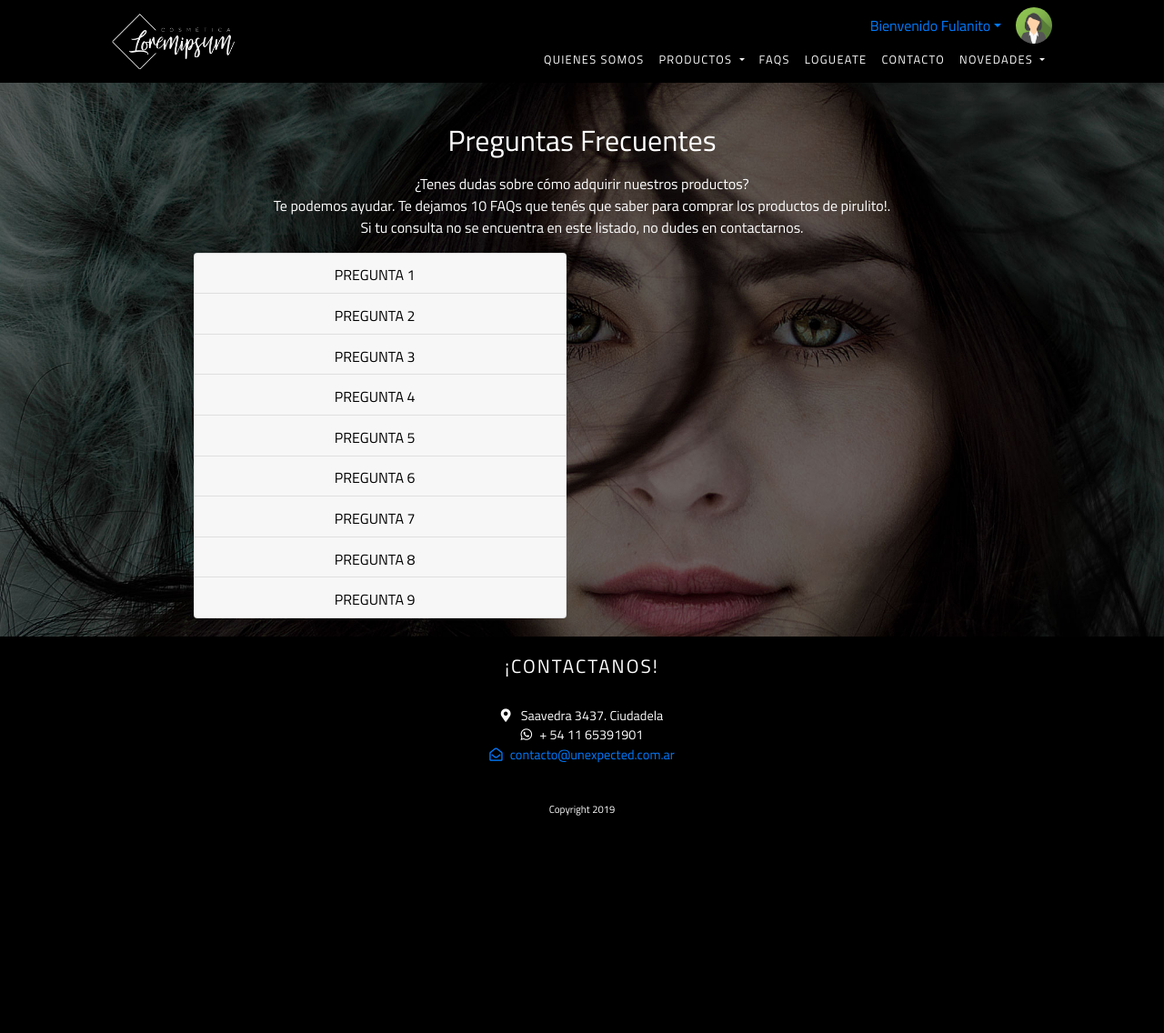
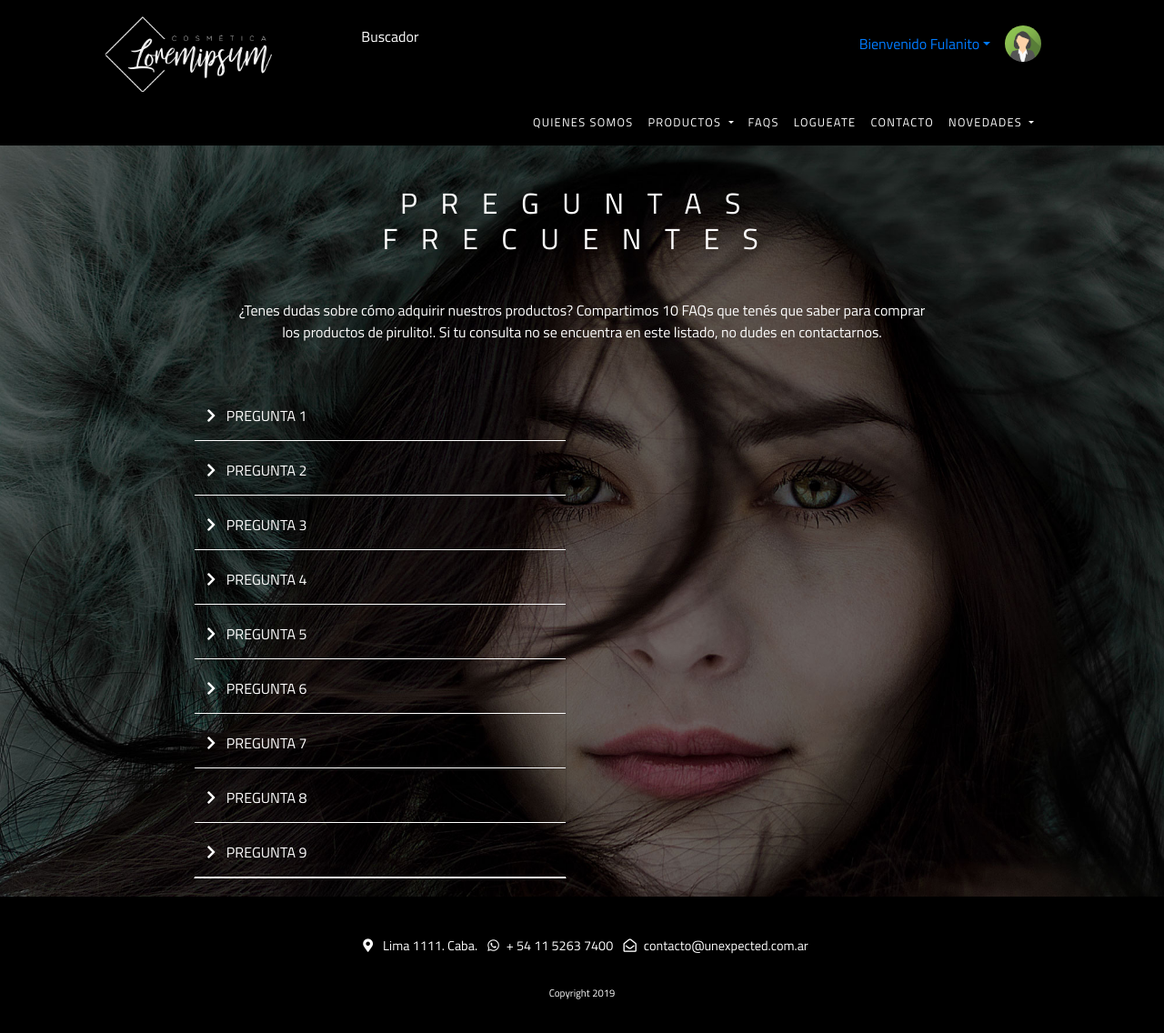
Before and after one commit to TomasMVazquez/lorem_ipsum, a PHP site: page /faqs.php in a window 1280 px wide. Shown: the whole page at 91% size. Before the commit the page ends 897 px from the top, so only its background shows below. Run offline with PHP 8.4, Linux system fonts and the light colour scheme; some libraries are stand-ins or nearby versions; some web fonts are replaced.

Commit message:
v.0.3.9 bis - Fqs y Header nuevo

```diff
--- a/css/style.css
+++ b/css/style.css
@@ -162,6 +162,24 @@ h4 {
 .btn-secondary:not(:disabled):not(.disabled):active:focus, .btn-secondary:not(:disabled):not(.disabled).active:focus,
 .show > .btn-secondary.dropdown-toggle:focus {
   box-shadow: 0 0 0 0.2rem rgba(130, 138, 145, 0.5);
+}
+
+
+.btn-link {
+  font-weight: 400;
+  color: #fff;
+  text-decoration: none;
+}
+
+.btn-link:hover {
+  color: #f9f9f9;
+  text-decoration: underline;
+}
+
+.btn-link:focus, .btn-link.focus {
+  text-decoration: none;
+  box-shadow: none;
+  color: #ccc;
 }
 
 .btn-light {
@@ -397,7 +415,10 @@ input:checked + .slider:before {
 
 .mainHeader{
   width: 100%;
+  text-align: center;
 }
+
+
 .perfilHeader{
   display: none;
 }
@@ -454,6 +475,7 @@ input:checked + .slider:before {
     padding-left: 0.8rem;
 }
 
+
 /* --------------------------------------------------------------------------------- FAQ */
 
 .mainFaqs {
@@ -465,6 +487,24 @@ input:checked + .slider:before {
 
 #accordionDesktop{
   display: none;
+}
+
+.mainFaqs .card {
+  background-color: #fff;
+  background-clip: border-box;
+
+  border-bottom: 1px solid rgba(255, 255, 255, 1);
+  border-radius: 0;
+}
+
+.mainFaqs .card-header {
+  padding: 0.5rem 0.75rem;
+  background-color: rgba(0, 0, 0, 1);
+  border-bottom: 1px solid rgba(255, 255, 255, 1);
+}
+
+.card-header:first-child {
+    border-radius: 0;
 }
 
 /* --------------------------------------------------------------------------------- FOOTER */
@@ -488,52 +528,86 @@ footer .mainFooter{
   align-items: center;
   width: 100%;
   font-size: 0.9rem;
+  color: #fff;
 }
 
-footer .map{
-  width: 100%;
-  height: 30vh;
+footer a{
+  color: #fff!important;
 }
 
-footer form{
-  align-self: center;
+footer a:hover{
+  color:#ccc;
+  text-decoration: none;
 }
-
-
-footer .form-control {
-    display: block;
-    width: 100%;
-    height: calc(1.5em + 0.75rem + 2px);
-    padding: 0.25rem 0.25rem;
-    font-size: 1rem;
-    font-weight: 400;
-    line-height: 1.5;
-    color: #fff;
-    background-color: transparent;
-    background-clip: padding-box;
-    border: 1px solid #ced4da;
-    border-radius: 1.5rem;
-    transition: border-color 0.15s ease-in-out, box-shadow 0.15s ease-in-out;
-}
-
-
 
 /* --------------------------------------------------------------------------------- MEDIA QUERYs */
 /* Phones Landscape */
 @media (min-width:480px){
 
   /* --------------------------------------------------------------------------------- HEADER */
+  .navbar-brand img{
+    width: 60%;
+  }
 
-.navbar-brand img{
-  width: 50%;
+  .mainHeader {
+    display: flex;
+    flex-wrap: wrap;
+  }
+
+  .navbar-toggler{
+    margin: 20px 0 0 0;
+    border: none;
+  }
+
+  .clmLogo{
+    display: flex;
+    flex-direction: column;
+    align-items: flex-start;
+    justify-content: space-between;
+    padding: 15px 20px;
+
+  }
+
+  .clmPerfil{
+    display: flex;
+    flex-direction: column;
+    align-items: flex-end;
+    color: #fff;
+    justify-content: space-between!important;
+    padding: 15px 20px;
+
+  }
+
+  .perfilHeader{
+    width: 100%;
+    display: flex;
+    align-items: center;
+    justify-content: flex-end;
+  }
+
+  .perfilHeader img{
+    width: 40px;
+    height: auto;
+    border-radius: 50%;
+  }
+
+  .navbar-brand {
+  text-align: left;
+  }
+
+  .navbar {
+      align-items: normal!important;
+  }
+
+  .navbar-nav {
+    -ms-flex-direction: row;
+    flex-direction: row;
+    justify-content: space-around;
+    margin: 0 20px;
+
   }
 
   /* --------------------------------------------------------------------------------- FOOTER */
-
-  footer .map{
-    width: 100%;
-    height: 60vh;
-  }
 
 /* Tablets */
 @media (min-width:768px){
@@ -572,6 +646,34 @@ img.avatar {
     width: 100%;
 }
   /* --------------------------------------------------------------------------------- HEADER */
+
+    .mainHeader {
+      display: flex;
+      flex-wrap: wrap;
+    }
+
+    .navbar-toggler{
+      margin: 20px 0 0 0;
+      border: none;
+    }
+
+    .clmLogo{
+      display: flex;
+      flex-direction: column;
+      align-items: flex-start;
+      justify-content: space-between;
+      padding: 20px;
+    }
+
+    .clmPerfil{
+      display: flex;
+      flex-direction: column;
+      align-items: flex-end;
+      color: #fff;
+      justify-content: space-between;
+      padding: 20px;
+    }
+
     .perfilHeader{
       width: 100%;
       display: flex;
@@ -585,25 +687,33 @@ img.avatar {
       border-radius: 50%;
     }
 
-  .navbar-expand-md {
-    -ms-flex-flow: column nowrap;
-    flex-flow: column nowrap;
+    .navbar-brand {
+    text-align: left;
   }
-  .navbar-brand img{
-    width: 50%;
 
+    .navbar-nav {
+      -ms-flex-direction: row;
+      flex-direction: row;
+      justify-content: space-between;
   }
 
   .navbar-expand-md .navbar-collapse {
       justify-content: center;
   }
 
+  .navbar-brand img{
+    width: 50%;
+
+  }
+
+  /*
+    .navbar-expand-md {
+      -ms-flex-flow: column nowrap;
+      flex-flow: column nowrap;
+  }
+
 /* --------------------------------------------------------------------------------- FOOTER */
 
-footer .map{
-  width: 100%;
-  height: 40vh;
-}
 
 
 }
@@ -631,27 +741,37 @@ form button.volver{
 }
 
 .navbar-brand img{
-  width: 40%;
+  width: 70%;
 
 }
-
+/*
 .mainHeader {
     width: 100%;
     justify-content: flex-end;
     align-items: flex-end;
     display: flex;
     flex-direction: column;
+}*/
+.clmLogo{
+  padding: 10px 0 0 0;
 }
+
+.clmPerfil {
+    display: flex;
+    flex-direction: row-reverse;
+    align-items: flex-start;
+ }
+
 
 .socialMedia {
     width: auto;
     justify-content: flex-end;
 }
 
-.navbar-expand-md {
-  -ms-flex-flow: column nowrap;
-  flex-flow: row nowrap;
+.navbar-expand-md .navbar-collapse {
+    justify-content: flex-end;
 }
+
 
 
 /* --------------------------------------------------------------------------------- FAQS */
@@ -674,9 +794,28 @@ form button.volver{
     justify-content: space-between;
   }
 
-  #accordionDesktop, .faqs-rtas{
+  #accordionDesktop{
+    display: flex;
+    width: 100%;
+  }
+
+  .faqs-preguntas, .faqs-rtas{
     display: block;
     width: 48%;
+  }
+
+  .mainFaqs .card {
+    background-color: rgba(255, 255, 255, 0);;
+    background-clip: border-box;
+    border-bottom: 1px solid rgba(255, 255, 255, 1);
+    border-radius: 0;
+  }
+
+  .mainFaqs .card-header {
+    padding: 0.5rem 0.75rem;
+    background-color: rgba(0, 0, 0, 0);
+    border-bottom: 2px solid rgba(255, 255, 255, 1);
+    text-align: left;
   }
 
   .card-header {
@@ -684,6 +823,7 @@ form button.volver{
   }
 
   /* --------------------------------------------------------------------------------- FOOTER */
+
 
     footer .mainFooter{
       display: flex;
@@ -693,14 +833,6 @@ form button.volver{
       width: 100%;
       font-size: 0.9rem;
     }
-
-  footer form{
-    align-self: flex-start;
-  }
-
-  footer .map{
-    height: 60vh;
-  }
 }
 /* Widescreen */
 @media (min-width:1200px){
--- a/faqs.php
+++ b/faqs.php
@@ -21,12 +21,10 @@ $title="Lorem ipsum | FAQs";
 
         </div>
 
-        <h2 class="mt-4">Preguntas Frecuentes</h2>
-        <p class="m-3">¿Tenes dudas sobre cómo adquirir nuestros productos? <br>
-          Te podemos ayudar. Te dejamos 10 FAQs que tenés que saber para comprar los productos de pirulito!.<br>
-          Si tu consulta no se encuentra en este listado, no dudes en contactarnos.
+        <h3 class="mt-4">Preguntas Frecuentes</h3>
+        <p class="m-5">¿Tenes dudas sobre cómo adquirir nuestros productos?  Compartimos 10 FAQs que tenés que saber para comprar los productos de pirulito!. Si tu consulta no se encuentra en este listado, no dudes en contactarnos.
         </p>
-        <div class="accordion" id="accordionMobile">
+        <div class="accordion mt-3" id="accordionMobile">
             <div class="card">
               <div class="card-header" id="headingOne">
                 <h2 class="mb-0">
@@ -165,14 +163,14 @@ $title="Lorem ipsum | FAQs";
           </div>
 
           <!-- Versión Desktop -->
-          <div class="faqDesktop">
+          <div class="faqDesktop" id="accordionDesktop">
 
-            <div class="accordion" id="accordionDesktop">
+            <div class="accordion faqs-preguntas">
                 <div class="card">
                   <div class="card-header" id="headingOne">
                     <h2 class="mb-0">
-                      <button class="btn btn-link collapsed" type="button" data-toggle="collapse" data-target="#collapseOne" aria-expanded="true" aria-controls="collapseOne">
-                        Pregunta 1
+                      <button class="btn btn-link collapsed" type="button" data-toggle="collapse" data-target="#collapseOne"  aria-expanded="true" aria-controls="collapseOne">
+                        <i class="fas fa-chevron-right mr-2"></i> Pregunta 1
                       </button>
                     </h2>
                   </div>
@@ -183,7 +181,7 @@ $title="Lorem ipsum | FAQs";
                   <div class="card-header" id="headingTwo">
                     <h2 class="mb-0">
                       <button class="btn btn-link collapsed" type="button" data-toggle="collapse" data-target="#collapseTwo"  aria-expanded="false" aria-controls="collapseTwo">
-                        Pregunta 2
+                        <i class="fas fa-chevron-right mr-2"></i> Pregunta 2
                       </button>
                     </h2>
                   </div>
@@ -193,7 +191,7 @@ $title="Lorem ipsum | FAQs";
                   <div class="card-header" id="headingThree">
                     <h2 class="mb-0">
                       <button class="btn btn-link collapsed" type="button" data-toggle="collapse" data-target="#collapseThree" aria-expanded="false" aria-controls="collapseThree">
-                        Pregunta 3
+                        <i class="fas fa-chevron-right mr-2"></i> Pregunta 3
                       </button>
                     </h2>
                   </div>
@@ -203,7 +201,7 @@ $title="Lorem ipsum | FAQs";
                   <div class="card-header" id="headingFour">
                     <h2 class="mb-0">
                       <button class="btn btn-link" type="button" data-toggle="collapse" data-target="#collapseFour" aria-expanded="true" aria-controls="collapseOne">
-                        Pregunta 4
+                        <i class="fas fa-chevron-right mr-2"></i> Pregunta 4
                       </button>
                     </h2>
                   </div>
@@ -212,7 +210,7 @@ $title="Lorem ipsum | FAQs";
                   <div class="card-header" id="headingFive">
                     <h2 class="mb-0">
                       <button class="btn btn-link" type="button" data-toggle="collapse" data-target="#collapseFive" aria-expanded="false" aria-controls="collapseTwo">
-                        Pregunta 5
+                        <i class="fas fa-chevron-right mr-2"></i> Pregunta 5
                       </button>
                     </h2>
                   </div>
@@ -221,7 +219,7 @@ $title="Lorem ipsum | FAQs";
                   <div class="card-header" id="headingSix">
                     <h2 class="mb-0">
                       <button class="btn btn-link" type="button" data-toggle="collapse" data-target="#collapseSix" aria-expanded="false" aria-controls="collapseThree">
-                        Pregunta 6
+                         <i class="fas fa-chevron-right mr-2"></i> Pregunta 6
                       </button>
                     </h2>
                   </div>
@@ -230,7 +228,7 @@ $title="Lorem ipsum | FAQs";
                   <div class="card-header" id="headingSeven">
                     <h2 class="mb-0">
                       <button class="btn btn-link" type="button" data-toggle="collapse" data-target="#collapseSeven" aria-expanded="true" aria-controls="collapseOne">
-                        Pregunta 7
+                      <i class="fas fa-chevron-right mr-2"></i>   Pregunta 7
                       </button>
                     </h2>
                   </div>
@@ -239,7 +237,7 @@ $title="Lorem ipsum | FAQs";
                   <div class="card-header" id="headingEight">
                     <h2 class="mb-0">
                       <button class="btn btn-link" type="button" data-toggle="collapse" data-target="#collapseEight" aria-expanded="false" aria-controls="collapseTwo">
-                        Pregunta 8
+                        <i class="fas fa-chevron-right mr-2"></i> Pregunta 8
                       </button>
                     </h2>
                   </div>
@@ -249,13 +247,13 @@ $title="Lorem ipsum | FAQs";
                   <div class="card-header" id="headingNine">
                     <h2 class="mb-0">
                       <button class="btn btn-link" type="button" data-toggle="collapse" data-target="#collapseNine" aria-expanded="false" aria-controls="collapseThree">
-                        Pregunta 9
+                        <i class="fas fa-chevron-right mr-2"></i> Pregunta 9
                       </button>
                     </h2>
                   </div>
-
                  </div>
                 </div>
+
 
 
                 <div class="faqs-rtas">
--- a/includes/footer.php
+++ b/includes/footer.php
@@ -1,14 +1,14 @@
 <footer class="text-center bg-dark" id="contacto-aqui">
-  <h2 class="text-uppercase mb-3">¡Contactanos!</h2>
-  <div class="mainFooter">
-    <div class="col-lg-3 text-center mt-3">
-      <p><i class="fas fa-map-marker-alt mr-2"></i> Saavedra 3437. Ciudadela <br>
-        <i class="fab fa-whatsapp mr-2"></i>+ 54 11 65391901 <br>
-        <a href="#"><i class="far fa-envelope-open mr-2"></i>contacto@unexpected.com.ar</a>
+  <!--<h2 class="text-uppercase mb-3">¡Contactanos!</h2>-->
+  <div class="container mainFooter">
+    <div class="col-lg-10 text-center mt-3">
+      <p><i class="fas fa-map-marker-alt mr-2 ml-2"></i> Lima 1111. Caba.
+        <i class="fab fa-whatsapp mr-2 ml-2"></i>+ 54 11 5263 7400
+        <a href="#"><i class="far fa-envelope-open mr-2 ml-2"></i>contacto@unexpected.com.ar</a>
       </p>
     </div>
   </div>
-  <p class="mt-4">Copyright 2019</p>
+  <p class="mt-2">Copyright 2019</p>
 </footer>
 
 <?php require_once("includes/js.php") ?>
--- a/includes/header.php
+++ b/includes/header.php
@@ -2,8 +2,8 @@
   $menu = [
     "Quienes Somos" => "index.php",
     "Productos" => [
-      "Categoria A" => "cosmetica1.php",
-      "Categoria B" => "cosmetica2.php",
+      "Categoria A" => "productos2.php",
+      "Categoria B" => "productos2.php",
     ],
     "Faqs" => "faqs.php",
     "Logueate" => "log_in.php",
@@ -15,21 +15,23 @@
   ]
  ?>
 
+
+
  <header class="bg-dark">
 
+   <nav class="navbar navbar-expand-md mainHeader container col-12 col-md-11 col-lg-10 navbar-dark">
 
+     <div class="clmLogo col-12 col-sm-6 col-md-6 col-lg-3">
+        <a class="navbar-brand" href="index.php"><img src="imgs/logo-loremipsum.png" alt=""></a>
 
-      <nav class="col-12 col-md-10 navbar navbar-expand-md navbar-dark">
+        <button class="navbar-toggler" type="button" data-toggle="collapse" data-target="#collapsibleNavbar">
+          <span class="navbar-toggler-icon"></span>
+        </button>
+     </div>
 
-        <!-- Marca - La puse en texto - Habría que modificarla -->
-        <a class="navbar-brand" href="#">
-        <img src="imgs/logo-loremipsum.png" alt="">
-      </a>
-
-        <div class="mainHeader">
+     <div class="clmPerfil col-12 col-sm-6 col-md-6 col-lg-9">
 
        <div class="perfilHeader">
-
          <div class="dropdown">
            <a class="nav-link dropdown-toggle" href="#" id="navbardrop" data-toggle="dropdown">Bienvenido Fulanito</a>
            <div class="dropdown-menu ">
@@ -39,25 +41,17 @@
            </div>
          </div>
          <img src="imgs/img_avatar4.png" alt="">
+       </div>
+
+       <div class="">
+         Buscador
+       </div>
 
      </div>
 
-          <!--<ul class="socialMedia">
-
-            <li><a href="http://www.facebook.com"><i class="fab fa-facebook-f"></i></a></li>
-            <li><a href="http://www.instagram.com"><i class="fab fa-instagram m-1"></i></a></li>
-            <li><a href="#"><i class="fas fa-user"></i></a></li>
-
-          </ul>-->
-
-          <!-- Toggler / Menu hamburguesa -->
-          <button class="navbar-toggler" type="button" data-toggle="collapse" data-target="#collapsibleNavbar">
-            <span class="navbar-toggler-icon"></span>
-          </button>
-
      <!-- Navbar links con submenu -->
      <div class="collapse navbar-collapse" id="collapsibleNavbar">
-            <ul class="navbar-nav">
+       <ul class="navbar-nav mt-3">
          <?php foreach ($menu as $boton => $seccion): ?>
 
            <?php if (is_array($seccion)): ?>
@@ -80,6 +74,7 @@
          <?php endforeach; ?>
        </ul>
      </div>
-        </div>
+
+
   </nav>
 </header>
```
Also changed, not shown: includes/header-old.php (added, +85 -0 lines). Lines whose indentation alone changed are shown as unchanged.
